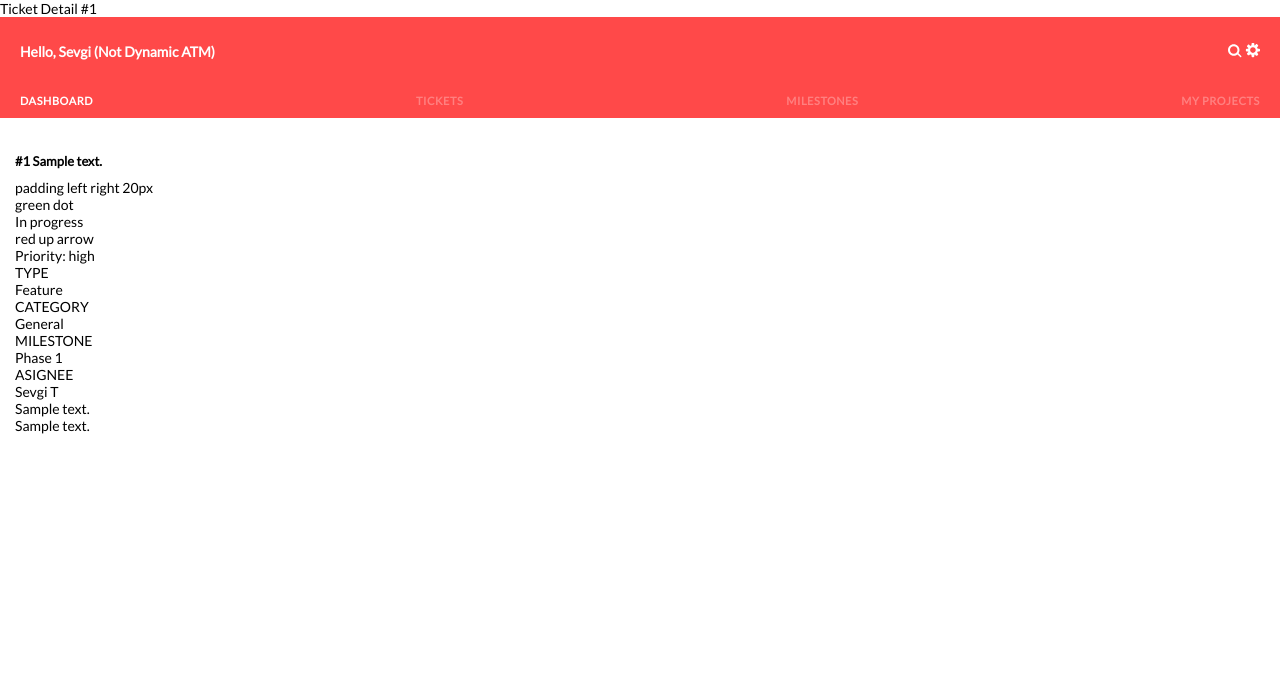
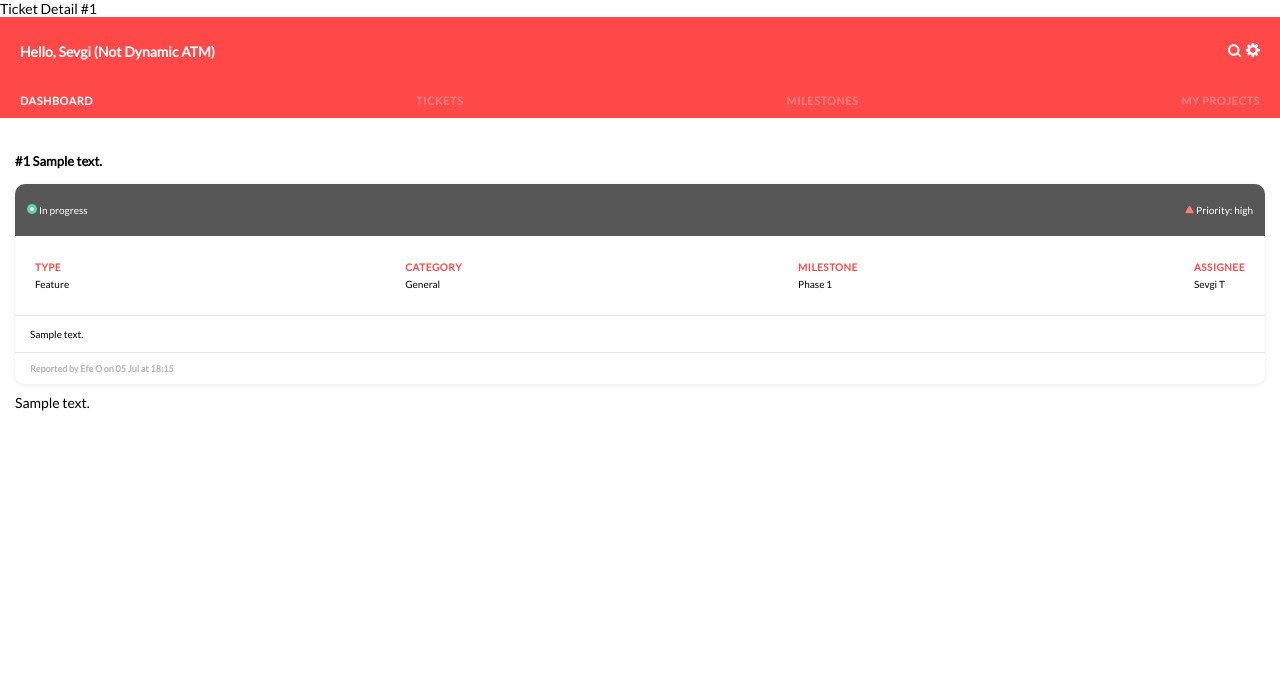
Before and after one commit to Hipo/codebase-ultra, a Django app: template ticketbase/codebase/templates/codebase/ticket.html in a window 1280 px wide. Shown: the top 674 px of the page. Run offline with Django 3.2, Linux system fonts and the light colour scheme; tables that the repository leaves empty hold one stand-in row (values such as "Sample post"); the template is opened without the code that fills it: values that come from a table or form of the project are taken from there, most other values are stand-ins (such as "Sample title", 1, 10 or a date in 2020); data that the repository does not hold is empty; parts of the project's set-up code (start-up, migrations or seed data) failed here and were passed over.

Commit message:
Fix ticket details header and its styling

```diff
--- a/ticketbase/codebase/static/codebase/css/ticket-detail.css
+++ b/ticketbase/codebase/static/codebase/css/ticket-detail.css
@@ -3,10 +3,84 @@
 }
 
 .ticket-title {
+  font-size: 13px;
+  line-height: 16px;
+}
+
+.ticket-details-header {
+  box-shadow: 0px 2px 4px rgba(55, 55, 55, 0.08);
+  border-radius: 10px;
+
+  margin: 15px 0 10px;
+}
+
+.ticket-details-header > .status-bar {
+  display: flex;
+  justify-content: space-between;
+
+  padding: 20px 12px;
+
+  background: #575757;
+
+  border-radius: 10px 10px 0 0;
+}
+
+.status-bar-item {
+  font-style: normal;
+  font-weight: 500;
+  font-size: 10px;
+  line-height: 12px;
+
+  color: white;
+}
+
+.status-bar-item > img {
+  display: inline-block;
+}
+
+.ticket-properties {
+  display: flex;
+  justify-content: space-between;
+
+  padding: 25px 20px;
+
+  border-bottom: 1px solid rgb(207, 207, 207, 0.5);
+}
+
+.property-item > dt {
+  font-weight: bold;
+  font-size: 10px;
+  line-height: 12px;
+  letter-spacing: 0.05em;
+
+  color: #ff4949;
+}
+
+.property-item > dd {
+  margin-top: 5px;
+
+  font-style: normal;
+  font-size: 10px;
+  line-height: 12px;
+}
+
+.first-note {
+  padding: 12px 15px;
+
+  font-style: normal;
+  font-size: 10px;
+  line-height: 12px;
+
+  border-bottom: 1px solid rgb(207, 207, 207, 0.5);
+}
+
+.reported-by {
+  padding: 10px 15px;
+
   font-style: normal;
   font-weight: bold;
-  font-size: 13px;
-  line-height: 16px;
+  font-size: 9px;
+  line-height: 11px;
 
-  margin-bottom: 10px;
+  color: #b5b5b5;
 }
--- a/ticketbase/codebase/templates/codebase/ticket.html
+++ b/ticketbase/codebase/templates/codebase/ticket.html
@@ -16,24 +16,21 @@
 
   <div class="ticket-details-header">
     <div class="status-bar">
-      padding left right 20px
-      <div class="ticket-status">
-        <span class="status-icon">
-          green dot
-        </span>
-        <p class="status-text">
-          In progress
-        </p>
-      </div>
+      <p class="status-bar-item">
+        <img
+          src="{% static 'codebase/icons/green-dot.svg' %}"
+          alt="Green dot"
+        />
+        In progress
+      </p>
 
-      <div class="ticket-status">
-        <span class="priority-icon">
-          red up arrow
-        </span>
-        <p class="priority-text">
-          Priority: high
-        </p>
-      </div>
+      <p class="status-bar-item">
+        <img
+          src="{% static 'codebase/icons/red-up-arrow.svg' %}"
+          alt="Red up arrow"
+        />
+        Priority: high
+      </p>
     </div>
 
     <dl class="ticket-properties">
@@ -50,20 +47,21 @@
         <dd>Phase 1</dd>
       </div>
       <div class="property-item">
-        <dt>ASIGNEE</dt>
+        <dt>ASSIGNEE</dt>
         <dd>Sevgi T</dd>
       </div>
     </dl>
 
-    <div class="first-entry-text">
+    <div class="first-note">
+      {{ first_note.content }}
+    </div>
 
+    <div class="reported-by">
+      Reported by Efe O on 05 Jul at 18:15
     </div>
   </div>
 
   <ul>
-    <li>
-      <pre style="white-space: pre-wrap;">{{ first_note.content }}</pre>
-    </li>
     {% for note in ticket_notes %}
     <li>
       <pre style="white-space: pre-wrap;">{{ note.content }}</pre>
```
Also changed, not shown: ticketbase/codebase/static/codebase/icons/green-dot.svg (added), ticketbase/codebase/static/codebase/icons/red-up-arrow.svg (added).
